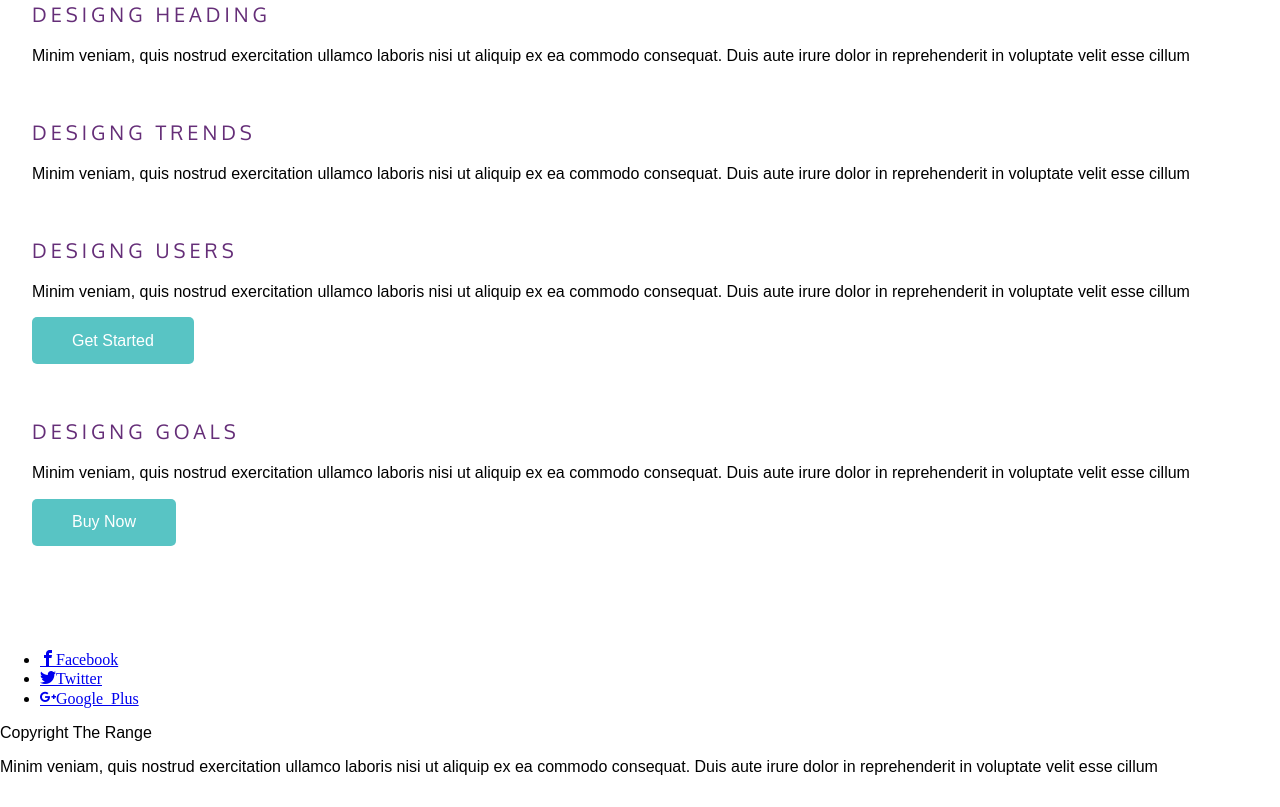
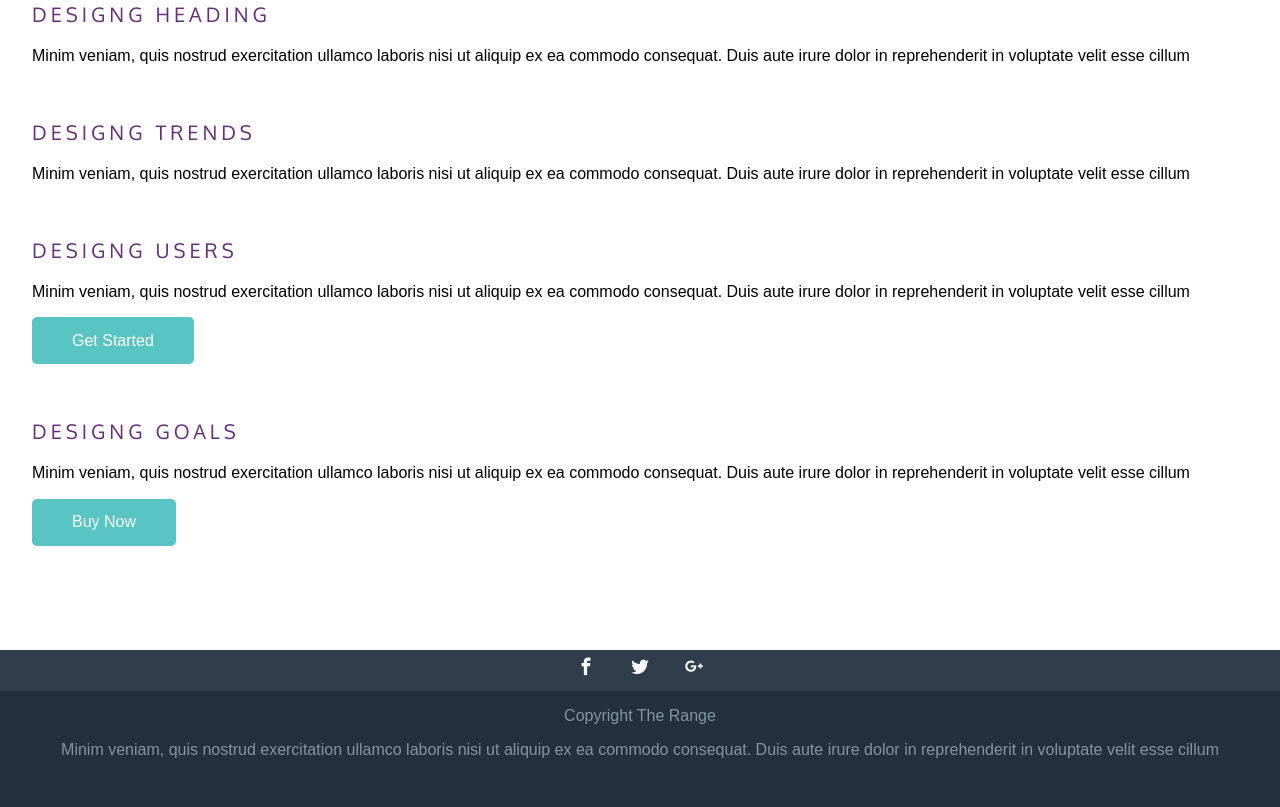
Before and after one commit to leonardoxp9d/projeto_AngelsHostels, a plain HTML site: page index.html in a window 1280 px wide. Shown: the part 1238-2045 px from the top of the page. Drawn offline with Linux system fonts and the light colour scheme; files whose address does not match are found by name.

Commit message:
css. footer

```diff
--- a/css/main.css
+++ b/css/main.css
@@ -100,3 +100,31 @@ h1, h2, h3, h4, h5, h6{
     letter-spacing: .2em;
     font-weight: normal;
 }
+
+.hidden{
+    width: 0;
+    height: 0;
+    overflow: hidden;
+    opacity: 0;
+    display: block;
+}
+
+.footer{
+    background: #25303e;
+    color: #83969f;
+    text-align: center;
+    padding-bottom: 2em;
+}
+.footer-menushare{
+    background: #303d4c;
+    padding: .5em;
+}
+.footer-menushare li{
+    display: inline-block;
+    margin: 0 1em;
+}
+.footer-menushare a{
+    font-size: 1.1em;
+    text-decoration: none;
+    color: white;
+}
```
